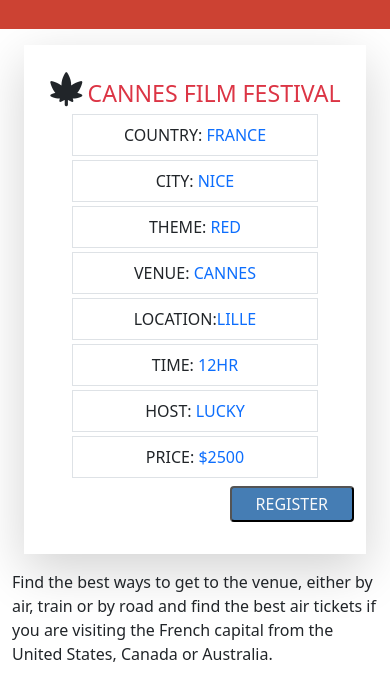
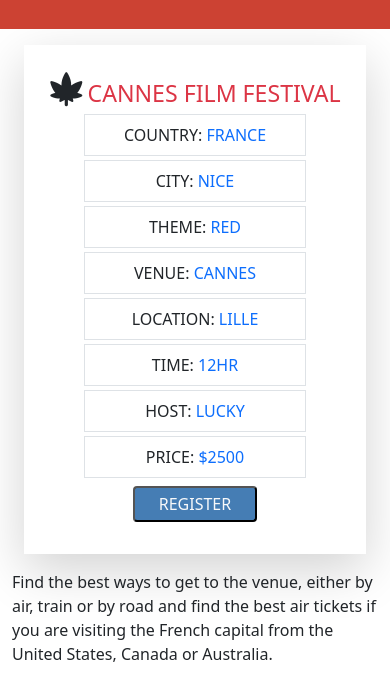
Before and after one commit to Vagyasri/Events-Directory, a website: page detail.html in a window 390 px wide. Shown: the part 129-808 px from the top of the page. Drawn offline with nearby package versions, Linux system fonts and the light colour scheme.

Commit message:
Allign the first form of the details section

```diff
--- a/detail.html
+++ b/detail.html
@@ -39,31 +39,31 @@
         <span class="h3 text-danger text-uppercase">Cannes Film Festival</span>
         </div>
         <div class="d-block d-md-flex row text-center mx-5">
-           <div class="col-12 col-md-6 border form-one my-1 text-uppercase py-2 mr-2"> Country: <span class="text-primary">France </span>
+           <div class="col-12 col-md-6 my-1 text-uppercase pr-3 mr-2"> <div class="border form-one py-2">Country: <span class="text-primary">France </span> </div>
            </div>
-           <div class="col-12 col-md-6 border form-one my-1 text-uppercase py-2"> City: <span class="text-primary">Nice</span>
+           <div class="col-12 col-md-6 my-1 text-uppercase pr-3 mr-2"> <div class="border form-one py-2">City: <span class="text-primary">Nice </span> </div>
           </div>
         </div>
         <div class="d-block d-md-flex row text-center mx-5">
-           <div class="col-12 col-md-6 border form-one my-1 text-uppercase py-2"> Theme: <span class="text-primary">Red </span>
+           <div class="col-12 col-md-6 my-1 text-uppercase pr-3 mr-2"> <div class="border form-one py-2">Theme: <span class="text-primary">Red </span> </div>
            </div>
-           <div class="col-12 col-md-6 border form-one my-1 text-uppercase py-2"> Venue: <span class="text-primary">Cannes</span>
+           <div class="col-12 col-md-6 my-1 text-uppercase pr-3 mr-2"> <div class="border form-one py-2">Venue: <span class="text-primary">Cannes </span> </div>
           </div>
         </div>
         <div class="d-block d-md-flex row text-center mx-5">
-           <div class="col-12 col-md-6 border form-one my-1 text-uppercase py-2"> Location:<span class="text-primary">Lille</span>
+           <div class="col-12 col-md-6 my-1 text-uppercase pr-3 mr-2"> <div class="border form-one py-2">Location: <span class="text-primary">Lille </span> </div>
            </div>
-           <div class="col-12 col-md-6 border form-one my-1 text-uppercase py-2"> Time: <span class="text-primary">12HR</span>
+           <div class="col-12 col-md-6 my-1 text-uppercase pr-3 mr-2"> <div class="border form-one py-2">Time: <span class="text-primary">12HR </span> </div>
           </div>
         </div>
         <div class="d-block d-md-flex row text-center mx-5">
-           <div class="col-12 col-md-6 border form-one my-1 text-uppercase py-2"> Host: <span class="text-primary">Lucky</span>
+           <div class="col-12 col-md-6 my-1 text-uppercase pr-3 mr-2"> <div class="border form-one py-2">Host: <span class="text-primary">Lucky </span> </div>
            </div>
-           <div class="col-12 col-md-6 border form-one my-1 text-uppercase py-2"> Price: <span class="text-primary">$2500</span>
+           <div class="col-12 col-md-6 my-1 text-uppercase pr-3 mr-2"> <div class="border form-one py-2">Price: <span class="text-primary">$2500 </span> </div>
           </div>
         </div>
-        <div class="container my-2 text-end">
-          <button type="submit" class="text-uppercase button-first text-light py-1 px-4 rounded">Register</button>
+        <div class="container flex-center justify-content-md-end my-2">
+          <button type="submit" class="text-uppercase button-first text-light py-1 px-4 rounded detail-main-btn">Register</button>
         </div>
     </main>
     <article class="container">
--- a/style.css
+++ b/style.css
@@ -150,6 +150,10 @@
   .header-nav-text {
     display: none;
   }
+
+  .detail-main-btn {
+    margin-right: 50px;
+  }
 }
 
 @media screen and (max-width: 768px) {
@@ -170,4 +174,8 @@
   .logo-footer-container {
     width: 100%;
   }
+
+  .detail-main-btn {
+    margin-right: 0;
+  }
 }
```
Lines whose indentation alone changed are shown as unchanged.
